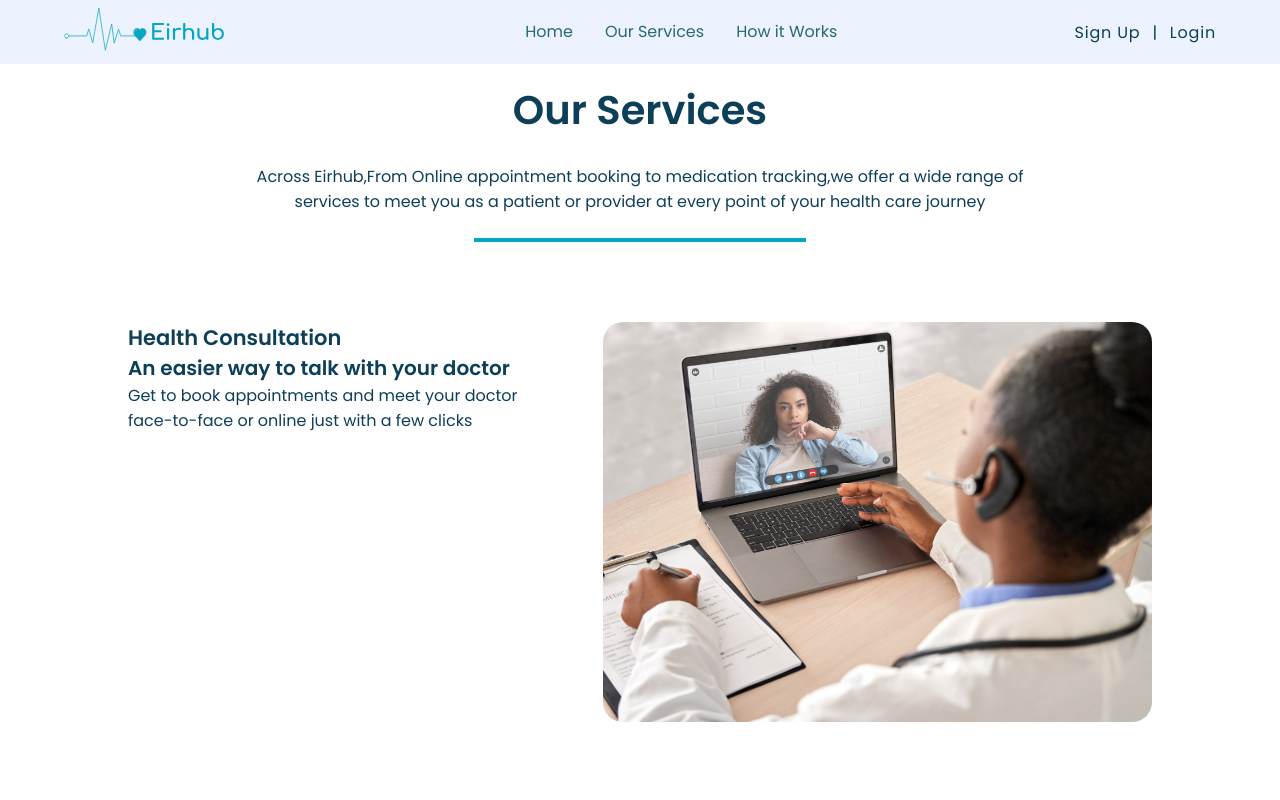
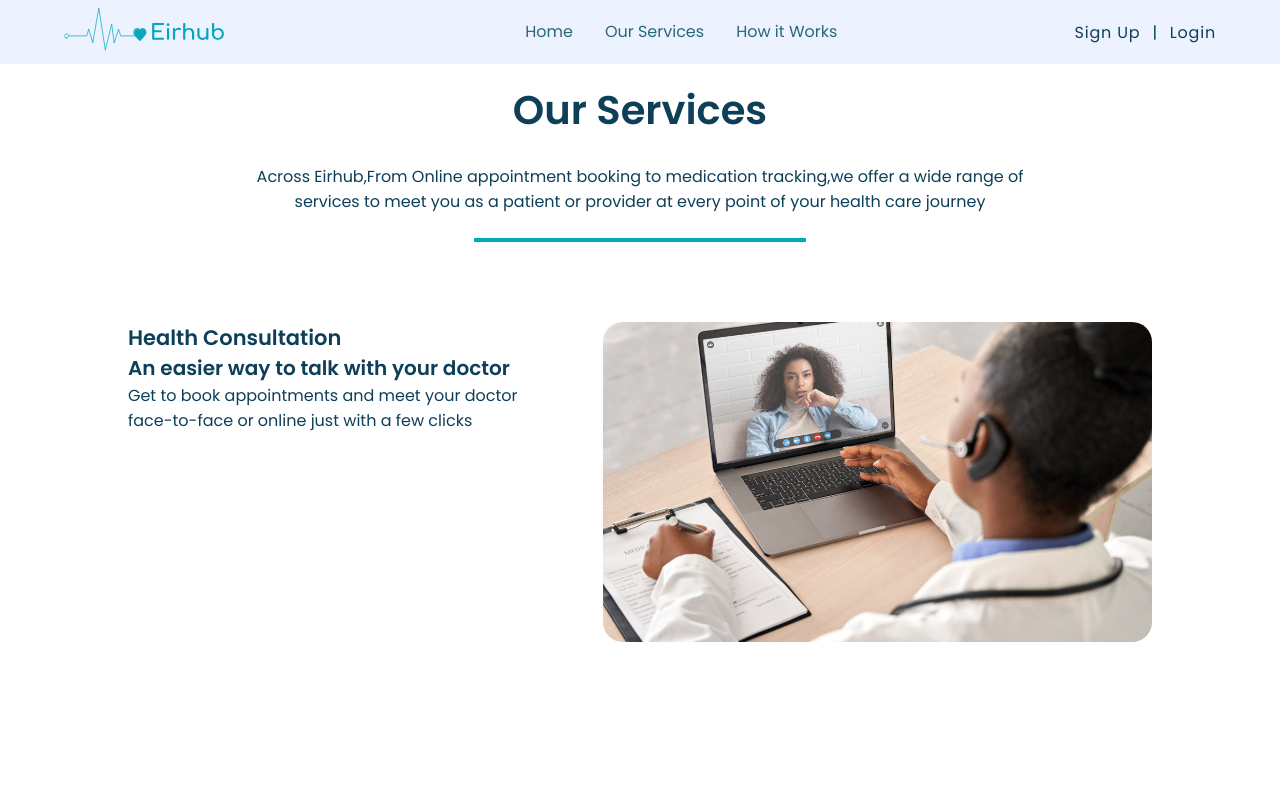
Before and after one commit to Silicon-Valley00/eirhub-frontend, a React (Create React App) app in the folder client/: page /our-services in a window 1280 px wide. Shown: the top 800 px of the page. Built offline with nearby package versions, Linux system fonts and the light colour scheme.

Commit message:
chnage height of image

```diff
--- a/client/src/Pages/Landing page/ServicesPage/style.module.css
+++ b/client/src/Pages/Landing page/ServicesPage/style.module.css
@@ -67,7 +67,7 @@
 .of__image {
    object-fit: cover;
    width: 100%;
-   height: 25rem;
+   height: 20rem;
    border-radius: 20px;
 }
 
@@ -97,7 +97,7 @@
 
    .container {
       flex-direction: row;
-      height: 25rem;
+      height: 20rem;
       gap: 5rem;
    }
 
--- a/client/src/Pages/Landing page/components/Navbar.js
+++ b/client/src/Pages/Landing page/components/Navbar.js
@@ -3,7 +3,7 @@ import logo from '../../../images/logo.svg';
 import styles from './navbar.module.css';
 import close from '../../../images/close.svg';
 import menu from '../../../images/menu.svg';
-import { Link } from 'react-router-dom';
+import { Link, NavLink } from 'react-router-dom';
 
 const Navbar = (props) => {
    const [sidebar, setSidebar] = useState(false);
@@ -13,7 +13,7 @@ const Navbar = (props) => {
    return (
       <nav id={styles.nav}>
          {/* Logo */}
-         <Link to="/" id={styles.img}>
+         <NavLink to="/" id={styles.img}>
             <img
                src={logo}
                className={styles.logo_img}
@@ -21,7 +21,7 @@ const Navbar = (props) => {
                height={50}
                width={200}
             />
-         </Link>
+         </NavLink>
          <div
             className={
                sidebar
```
